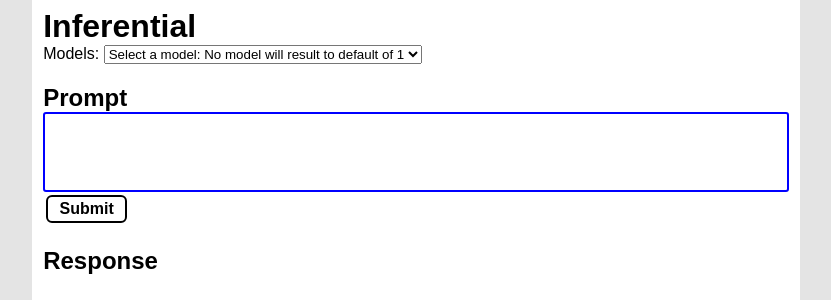
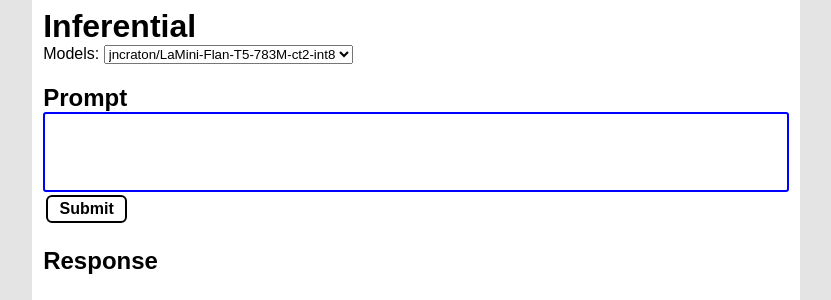
Before and after one commit to jncraton/inferential, a Flask app: page /playground in a window 1280 px wide. Shown: the top 300 px of the page, without its empty margins (224-1055 px from the left). Run offline with Flask 3, Linux system fonts and the light colour scheme.

Commit message:
fix comment

```diff
--- a/app.py
+++ b/app.py
@@ -59,6 +59,6 @@ def api():
         reply = generate_response_ctransformers(query, llm)
         return Response(reply, content_type="text/plain")
     else:
-        # Download the model (ctranslate2)
+        # Generate response from the model (ctranslate2)
         tokens = generate_response_ctranslate2(query, model_folder)
         return Response(tokens, content_type="text/plain")
--- a/templates/index.html
+++ b/templates/index.html
@@ -34,9 +34,6 @@
       <div class="left">
         <label class="left" for="models">Models:</label>
         <select id="models">
-          <option value="Select a model">
-            Select a model: No model will result to default of 1
-          </option>
           <option value="jncraton/LaMini-Flan-T5-783M-ct2-int8">
             jncraton/LaMini-Flan-T5-783M-ct2-int8
           </option>
```
